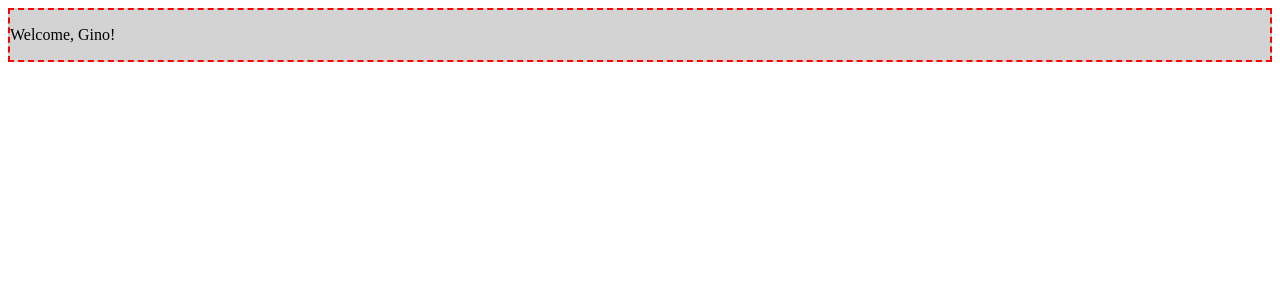
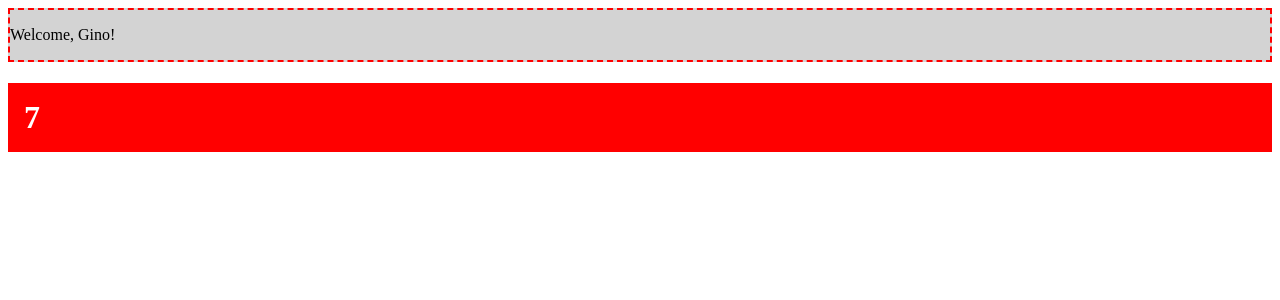
Before and after one commit to Riccardo1091/React-exercises, a React (Create React App) app in the folder forms-lists-and-styling/: page / in a window 1280 px wide. Shown: the top 300 px of the page. Built offline with nearby package versions, Linux system fonts and the light colour scheme.

Commit message:
styling-components-02

```diff
--- a/forms-lists-and-styling/src/App.js
+++ b/forms-lists-and-styling/src/App.js
@@ -1,4 +1,5 @@
 import React from 'react'
+import { Counter } from './counter'
 import { Welcome } from './welcome'
 
 
@@ -7,6 +8,7 @@ export class App extends React.Component {
         return (
             <>
                <Welcome className="welcome" name="Gino"/>
+               <Counter/>
             </>
         )
     }
--- /dev/null
+++ b/forms-lists-and-styling/src/counter.js
@@ -0,0 +1,23 @@
+import React from "react";
+import { CounterDisplay } from "./counterDisplay";
+
+export class Counter extends React.Component {
+    state = {
+        count: 0
+    }
+    componentDidMount() {
+        this._interval = setInterval(() => {
+            this.setState(state => ({
+                count: state.count + 1
+            }))
+        }, 1000)
+    }
+    componentWillUnmount() {
+        if(this._interval) {
+            clearInterval(this._interval)
+        }
+    }
+    render() {
+        return <CounterDisplay conteggio={this.state.count}/>
+    }
+}
--- /dev/null
+++ b/forms-lists-and-styling/src/counterDisplay.js
@@ -0,0 +1,13 @@
+import React from "react";
+
+/*State04*/
+export class CounterDisplay extends React.Component {
+    render() {
+        let stile = {
+            backgroundColor: "red",
+            color: "white",
+            padding: "1rem"
+        }
+        return this.props.conteggio && <h1 style={stile}>{this.props.conteggio}</h1>
+    }
+}
```
